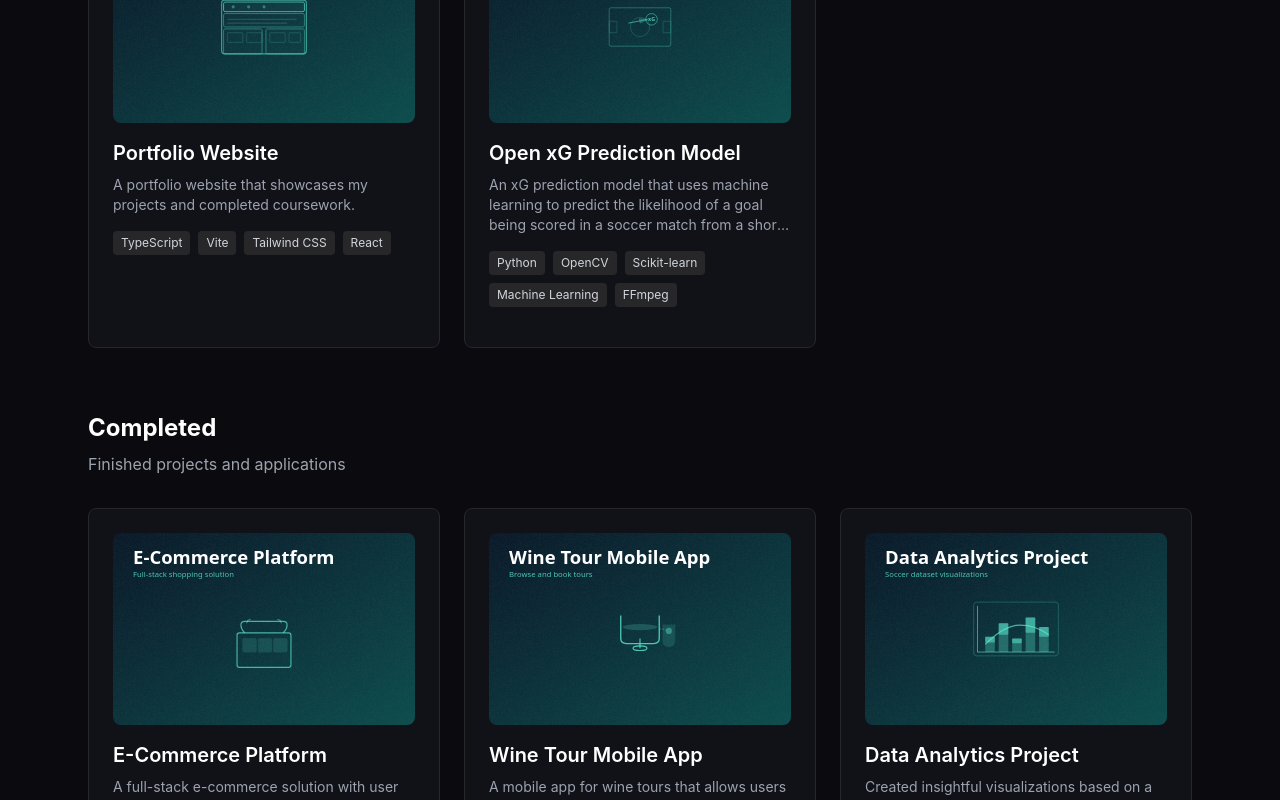
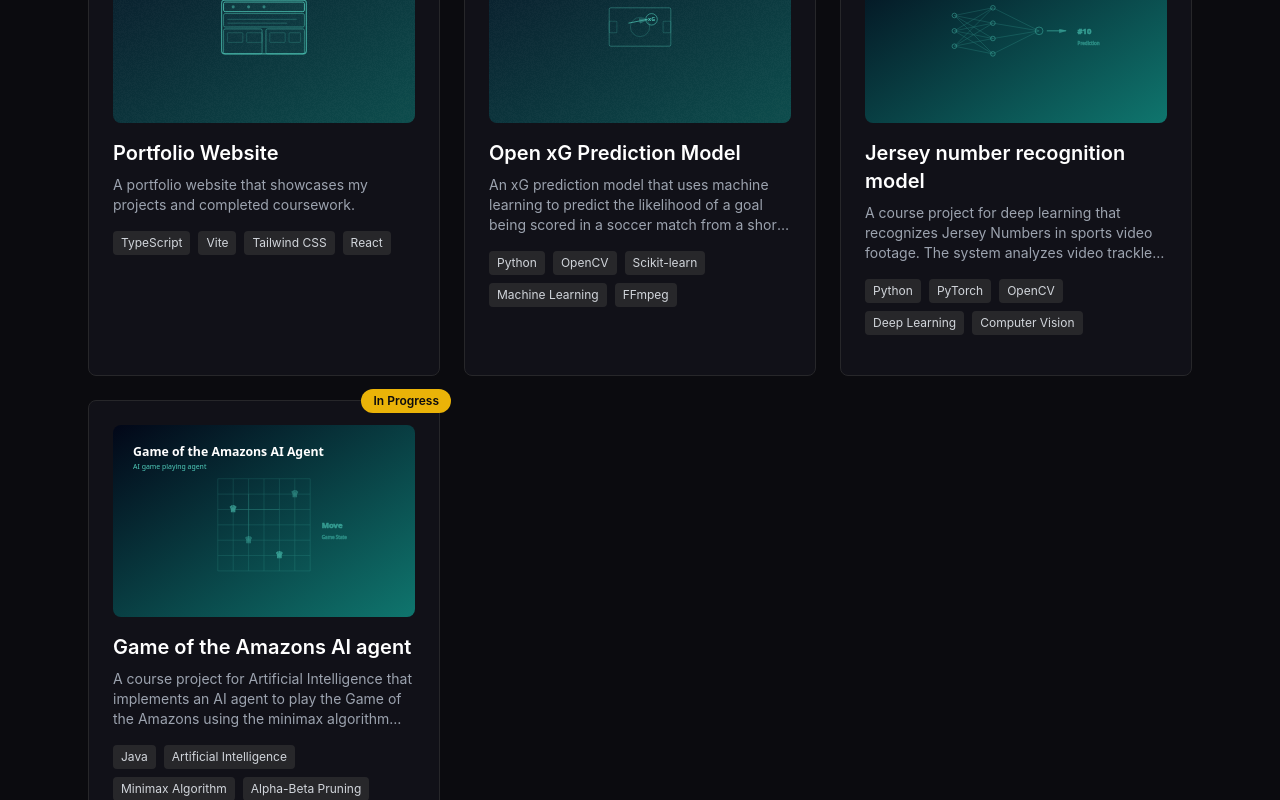
Before and after one commit to sebcsiz/portfolio, a React (Vite) app: page /#/ in a window 1280 px wide. Shown: the part 1420-2220 px from the top of the page. Built offline with nearby package versions, Linux system fonts and the light colour scheme.

Commit message:
Added new course projects. Fixed minor text formats

```diff
--- a/src/data/projects.ts
+++ b/src/data/projects.ts
@@ -66,5 +66,21 @@ export const projects: Project[] = [
     technologies: ["Python", "OpenCV", "Scikit-learn", "Machine Learning", "FFmpeg"],
     inProgress: true,
     imageUrl: "project-covers/xg-prediction.svg",
+  },
+  {
+    id: "8",
+    title: "Jersey number recognition model",
+    description: "A course project for deep learning that recognizes Jersey Numbers in sports video footage. The system analyzes video tracklets of players to detect the jersey number (0-99) or return -1 if no number is visible.",
+    technologies: ["Python", "PyTorch", "OpenCV", "Deep Learning", "Computer Vision"],
+    inProgress: true,
+    imageUrl: "project-covers/jersey-recognition.svg",
+  },
+  {
+    id: "9",
+    title: "Game of the Amazons AI agent",
+    description: "A course project for Artificial Intelligence that implements an AI agent to play the Game of the Amazons using the minimax algorithm with alpha-beta pruning and heuristic evaluation functions.",
+    technologies: ["Java", "Artificial Intelligence", "Minimax Algorithm", "Alpha-Beta Pruning"],
+    inProgress: true,
+    imageUrl: "project-covers/amazons.svg",
   }
 ];
--- a/src/pages/About.tsx
+++ b/src/pages/About.tsx
@@ -7,7 +7,7 @@ export default function About() {
     { category: "Languages", items: ["Java", "Python", "R", "PHP", "Swift", "Visual Basic", "C++", "JavaScript"] },
     { category: "Libraries & Frameworks", items: ["Node.js", ".NET", "FastAPI", "Pandas", "NumPy", "Scikit-learn"] },
     { category: "Database", items: ["Oracle SQL Developer", "MySQL", "SQLite", "Firebase"] },
-    { category: "Tools", items: ["Linux", "Apache", "Git", "Docker", "CI/CD"] },
+    { category: "Tools", items: ["Linux", "Apache Server", "Git", "Docker", "CI/CD"] },
   ];
 
   const containerVariants = {
@@ -65,16 +65,12 @@ export default function About() {
               writing clear, maintainable code, validating results with quantitative reasoning, and iterating based on
               measurable outcomes such as model accuracy, performance, and system reliability.
             </p>
-            <p className="text-gray-300 leading-relaxed">
+            <p className="text-gray-300 text-lg leading-relaxed mb-4">
               I am currently
               <AgeTicker />
               years old living in Kelowna, Canada. Outside of school I enjoy
               playing soccer, snowboarding, and video games.
             </p>
-
-            {/* <div className="mt-6">
-              <AgeTicker />
-            </div> */}
           </div>
         </motion.section>
 
```
Also changed, not shown: public/project-covers/amazons.svg (added), public/project-covers/jersey-recognition.svg (added), src/assets/project-cover-template.txt (added).
